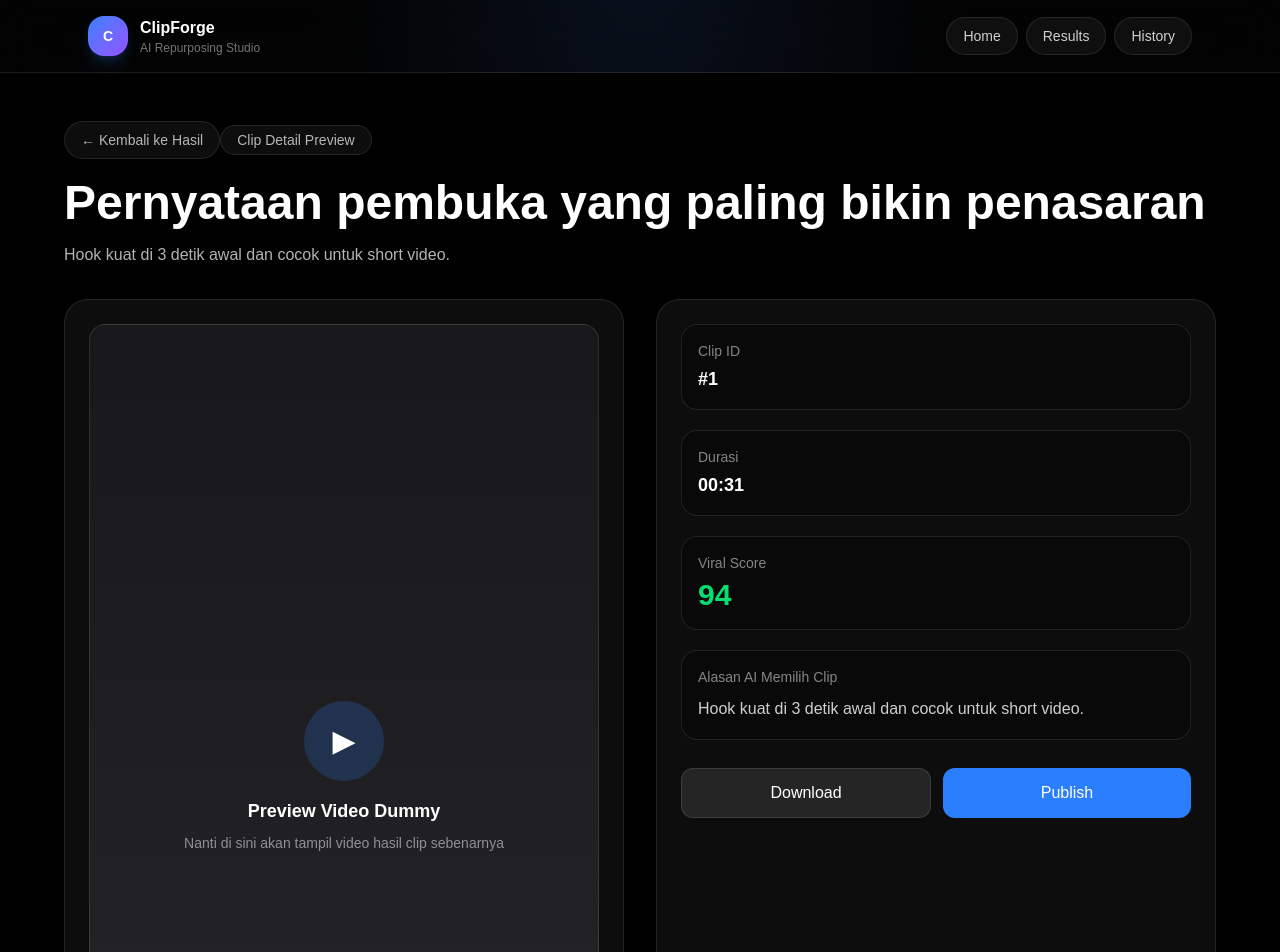
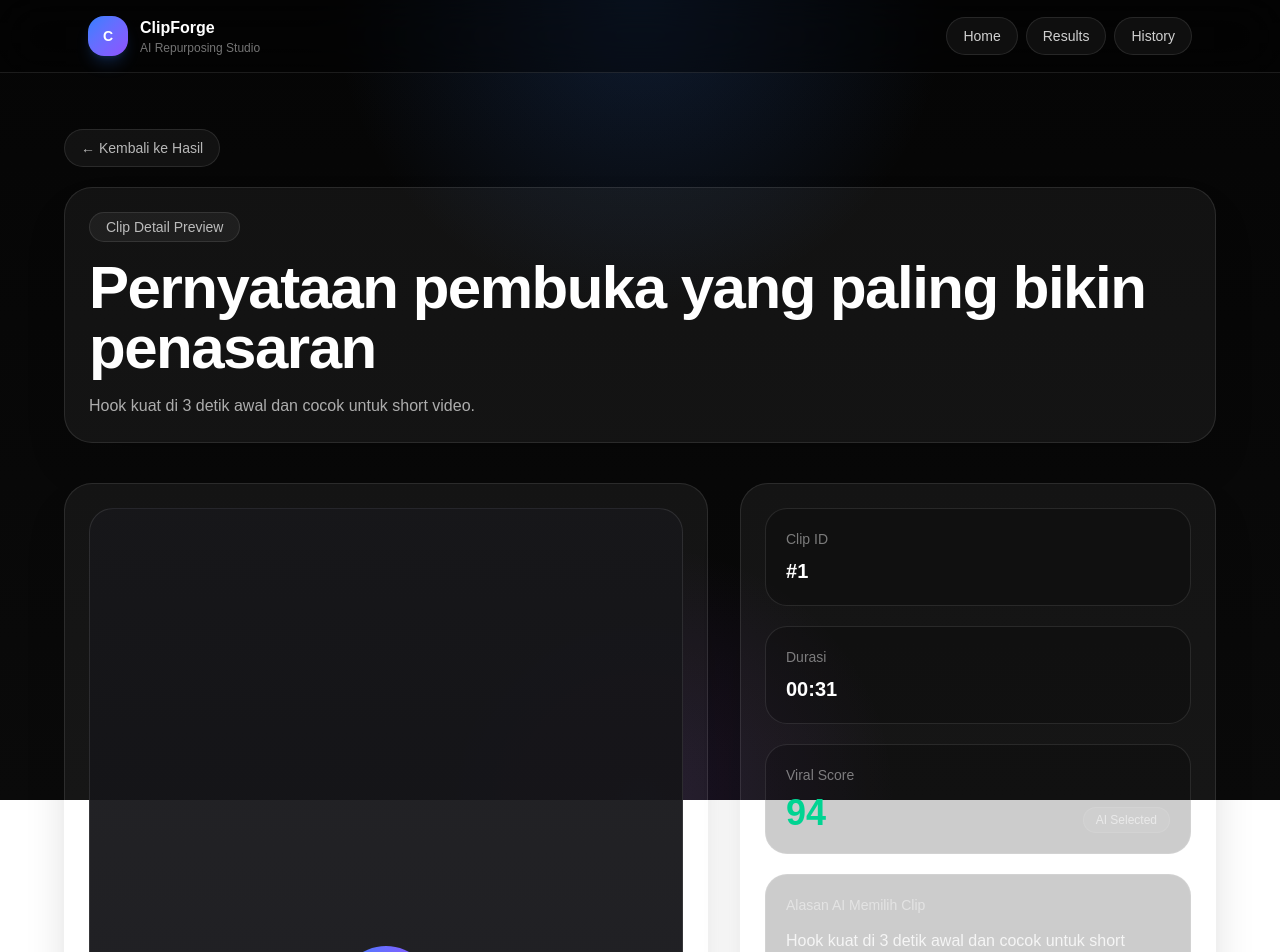
Before and after one commit to Alexnuho/clipforge-mvp, a Next.js app: page /clips/1 in a window 1280 px wide. Shown: the top 952 px of the page. Built offline with nearby package versions, Linux system fonts and the light colour scheme.

Commit message:
upgrade premium clip detail ui

```diff
--- a/app/clips/[id]/page.tsx
+++ b/app/clips/[id]/page.tsx
@@ -2,52 +2,12 @@
 
 import Link from "next/link";
 import { useParams } from "next/navigation";
-
-const clipData: Record<
-  string,
-  {
-    title: string;
-    score: number;
-    duration: string;
-    reason: string;
-  }
-> = {
-  "1": {
-    title: "Pernyataan pembuka yang paling bikin penasaran",
-    score: 94,
-    duration: "00:31",
-    reason: "Hook kuat di 3 detik awal dan cocok untuk short video.",
-  },
-  "2": {
-    title: "Insight utama yang punya nilai tinggi",
-    score: 90,
-    duration: "00:44",
-    reason: "Bagian ini padat informasi dan berpotensi banyak disimpan.",
-  },
-  "3": {
-    title: "Momen paling relate untuk audiens",
-    score: 87,
-    duration: "00:28",
-    reason: "Kalimatnya mudah dipahami dan terasa dekat dengan penonton.",
-  },
-  "4": {
-    title: "Bagian paling emosional dan engaging",
-    score: 85,
-    duration: "00:37",
-    reason: "Ada unsur emosi yang biasanya bagus untuk retention.",
-  },
-  "5": {
-    title: "Potongan terbaik untuk format viral shorts",
-    score: 82,
-    duration: "00:25",
-    reason: "Durasi singkat, cepat, dan enak dijadikan konten pendek.",
-  },
-};
+import { clips } from "../../data/clips";
 
 export default function ClipDetailPage() {
   const params = useParams();
   const id = params?.id as string;
-  const clip = clipData[id];
+  const clip = clips.find((item) => item.id.toString() === id);
 
   const handleDownload = () => {
     alert(`Download clip "${clip?.title}" dimulai (simulasi).`);
@@ -59,21 +19,30 @@ export default function ClipDetailPage() {
 
   if (!clip) {
     return (
-      <main className="flex min-h-screen items-center justify-center bg-black text-white">
-        <div className="text-center">
-          <h1 className="text-3xl font-bold">Clip tidak ditemukan</h1>
+      <main className="flex min-h-screen items-center justify-center px-6 text-white">
+        <div className="w-full max-w-2xl rounded-[32px] border border-white/10 bg-white/5 p-10 text-center shadow-2xl shadow-black/30">
+          <div className="mx-auto flex h-20 w-20 items-center justify-center rounded-full bg-white/5 text-3xl">
+            🎬
+          </div>
+          <h1 className="mt-5 text-3xl font-bold">Clip tidak ditemukan</h1>
           <p className="mt-3 text-white/60">
             ID clip yang kamu buka tidak tersedia.
           </p>
+          <Link
+            href="/results"
+            className="mt-6 inline-flex rounded-2xl border border-white/10 bg-white/10 px-5 py-3 font-medium transition hover:bg-white/15"
+          >
+            Kembali ke Hasil
+          </Link>
         </div>
       </main>
     );
   }
 
   return (
-    <main className="min-h-screen bg-black px-6 py-12 text-white">
+    <main className="min-h-screen px-6 py-14 text-white">
       <div className="mx-auto max-w-6xl">
-        <div className="mb-8">
+        <div className="mb-10">
           <Link
             href="/results"
             className="mb-5 inline-flex rounded-full border border-white/10 bg-white/5 px-4 py-2 text-sm text-white/70 transition hover:bg-white/10"
@@ -81,62 +50,78 @@ export default function ClipDetailPage() {
             ← Kembali ke Hasil
           </Link>
 
-          <p className="mb-3 inline-flex rounded-full border border-white/10 bg-white/5 px-4 py-1 text-sm text-white/70">
-            Clip Detail Preview
-          </p>
-          <h1 className="text-4xl font-bold md:text-5xl">{clip.title}</h1>
-          <p className="mt-4 max-w-2xl text-white/70">{clip.reason}</p>
+          <div className="rounded-[28px] border border-white/10 bg-white/5 p-6 shadow-2xl shadow-black/20">
+            <p className="inline-flex rounded-full border border-white/10 bg-white/5 px-4 py-1 text-sm text-white/70">
+              Clip Detail Preview
+            </p>
+
+            <h1 className="mt-4 text-4xl font-bold tracking-tight md:text-6xl">
+              {clip.title}
+            </h1>
+
+            <p className="mt-4 max-w-2xl text-white/65">{clip.reason}</p>
+          </div>
         </div>
 
-        <div className="grid gap-8 lg:grid-cols-2">
-          <div className="rounded-3xl border border-white/10 bg-white/5 p-6">
-            <div className="flex aspect-[9/16] items-center justify-center rounded-2xl border border-white/10 bg-gradient-to-b from-zinc-900 to-zinc-800">
+        <div className="grid gap-8 lg:grid-cols-[1.15fr_0.85fr]">
+          <div className="rounded-[28px] border border-white/10 bg-white/5 p-6 shadow-2xl shadow-black/20">
+            <div className="flex aspect-[9/16] items-center justify-center rounded-[24px] border border-white/10 bg-[linear-gradient(180deg,rgba(24,24,27,0.95),rgba(15,15,20,0.95))]">
               <div className="text-center">
-                <div className="mx-auto mb-4 flex h-20 w-20 items-center justify-center rounded-full bg-blue-500/20 text-3xl">
+                <div className="mx-auto mb-5 flex h-24 w-24 items-center justify-center rounded-full bg-gradient-to-r from-blue-500 to-violet-500 text-4xl text-white shadow-xl shadow-blue-500/20">
                   ▶
                 </div>
-                <p className="text-lg font-semibold">Preview Video Dummy</p>
-                <p className="mt-2 text-sm text-white/50">
+                <p className="text-2xl font-semibold text-white">
+                  Preview Video Dummy
+                </p>
+                <p className="mt-3 text-sm text-white/50">
                   Nanti di sini akan tampil video hasil clip sebenarnya
                 </p>
               </div>
             </div>
           </div>
 
-          <div className="rounded-3xl border border-white/10 bg-white/5 p-6">
+          <div className="rounded-[28px] border border-white/10 bg-white/5 p-6 shadow-2xl shadow-black/20">
             <div className="space-y-5">
-              <div className="rounded-2xl border border-white/10 bg-black/30 p-4">
-                <p className="text-sm text-white/50">Clip ID</p>
-                <p className="mt-1 text-lg font-semibold">#{id}</p>
+              <div className="rounded-[22px] border border-white/10 bg-black/20 p-5">
+                <p className="text-sm text-white/45">Clip ID</p>
+                <p className="mt-2 text-xl font-semibold text-white">#{id}</p>
               </div>
 
-              <div className="rounded-2xl border border-white/10 bg-black/30 p-4">
-                <p className="text-sm text-white/50">Durasi</p>
-                <p className="mt-1 text-lg font-semibold">{clip.duration}</p>
-              </div>
-
-              <div className="rounded-2xl border border-white/10 bg-black/30 p-4">
-                <p className="text-sm text-white/50">Viral Score</p>
-                <p className="mt-1 text-3xl font-bold text-green-400">
-                  {clip.score}
+              <div className="rounded-[22px] border border-white/10 bg-black/20 p-5">
+                <p className="text-sm text-white/45">Durasi</p>
+                <p className="mt-2 text-xl font-semibold text-white">
+                  {clip.duration}
                 </p>
               </div>
 
-              <div className="rounded-2xl border border-white/10 bg-black/30 p-4">
-                <p className="text-sm text-white/50">Alasan AI Memilih Clip</p>
-                <p className="mt-2 leading-7 text-white/80">{clip.reason}</p>
+              <div className="rounded-[22px] border border-white/10 bg-black/20 p-5">
+                <p className="text-sm text-white/45">Viral Score</p>
+                <div className="mt-2 flex items-end justify-between">
+                  <p className="text-4xl font-bold text-emerald-400">
+                    {clip.score}
+                  </p>
+                  <span className="rounded-full border border-white/10 bg-white/5 px-3 py-1 text-xs text-white/55">
+                    AI Selected
+                  </span>
+                </div>
               </div>
 
-              <div className="flex gap-3 pt-2">
+              <div className="rounded-[22px] border border-white/10 bg-black/20 p-5">
+                <p className="text-sm text-white/45">Alasan AI Memilih Clip</p>
+                <p className="mt-3 leading-7 text-white/80">{clip.reason}</p>
+              </div>
+
+              <div className="grid gap-3 pt-1 md:grid-cols-2">
                 <button
                   onClick={handleDownload}
-                  className="flex-1 rounded-xl border border-white/10 bg-white/10 px-4 py-3 font-medium transition hover:bg-white/20"
+                  className="rounded-2xl border border-white/10 bg-white/10 px-5 py-4 font-medium text-white transition hover:bg-white/15"
                 >
                   Download
                 </button>
+
                 <button
                   onClick={handlePublish}
-                  className="flex-1 rounded-xl bg-blue-500 px-4 py-3 font-medium transition hover:bg-blue-400"
+                  className="rounded-2xl bg-gradient-to-r from-blue-500 to-violet-500 px-5 py-4 font-medium text-white shadow-lg shadow-blue-500/20 transition hover:opacity-95"
                 >
                   Publish
                 </button>
```
